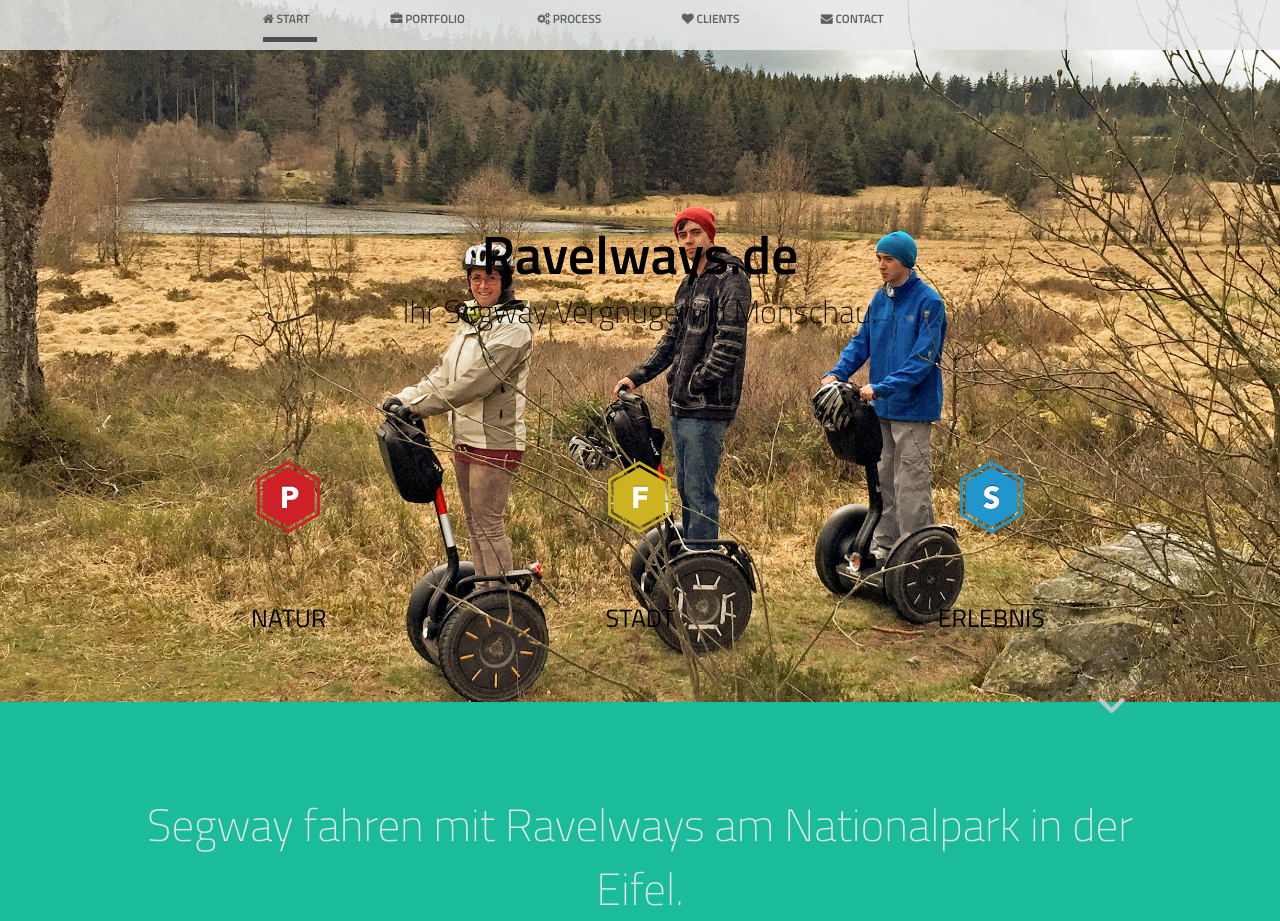
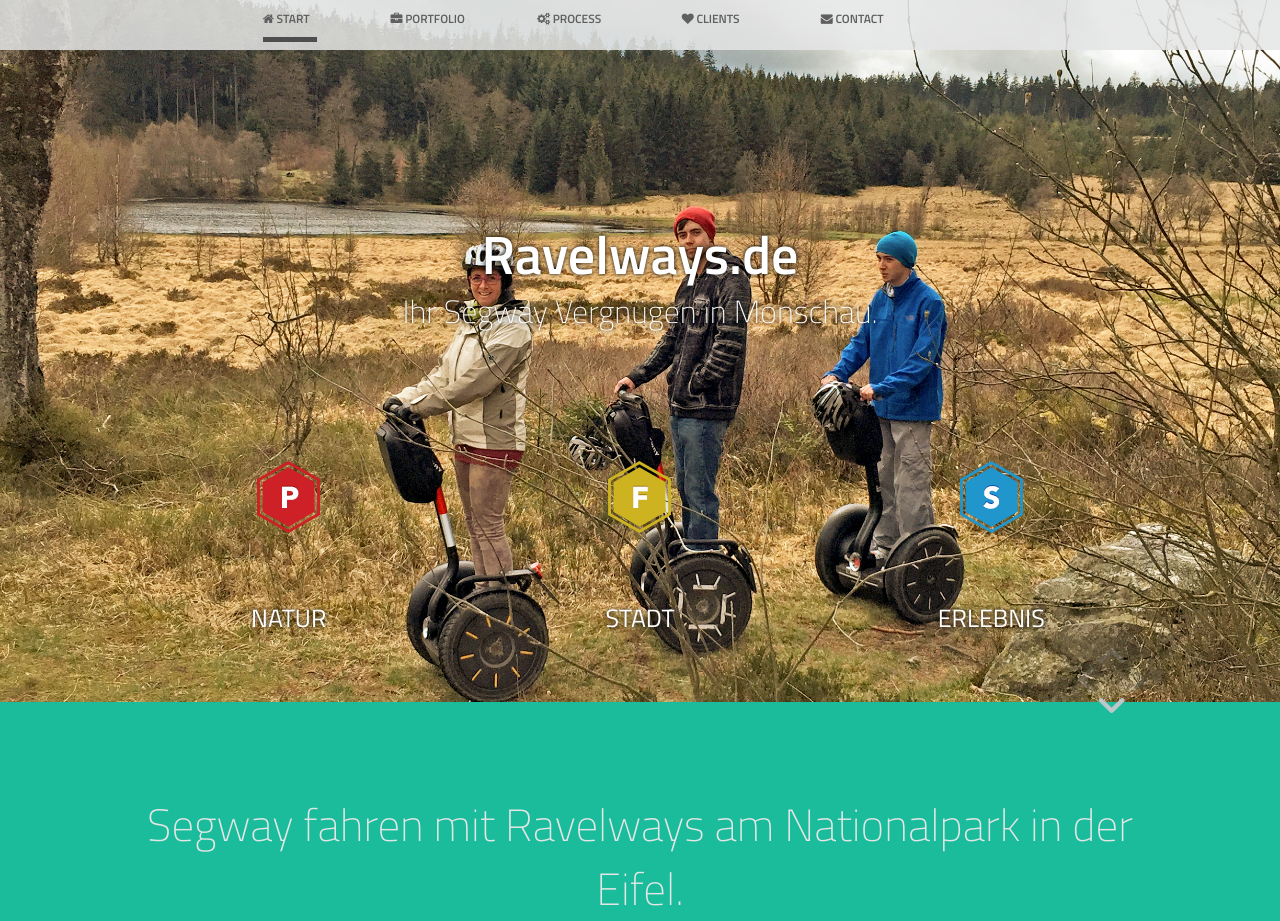
Before and after one commit to Coldlagerfeuer/RavelWays, a PHP site: page /index2.html in a window 1280 px wide. Shown: the top 921 px of the page. Run offline with PHP 8.4, Linux system fonts and the light colour scheme.

Commit message:
text-shadow: 0 0 5px black;

```diff
--- a/css/style.css
+++ b/css/style.css
@@ -217,7 +217,8 @@
 
 #slide-1 {
 	background-image: url('../images/background.jpg');
-	color: #000000;
+	color: #ffffff;
+	text-shadow: 0 0 5px black;
     -webkit-background-size: 100%;
     -moz-background-size: 100%;
     -o-background-size: 100%;
```
